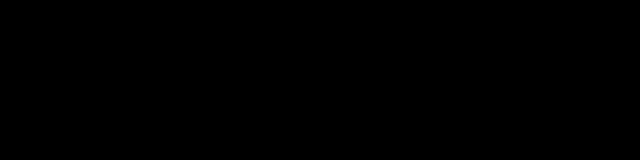
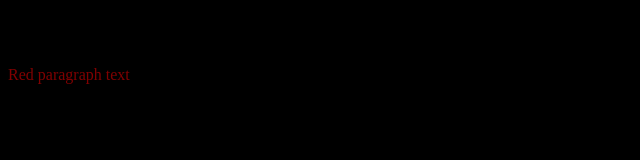
Before and after one commit to Unquietvoid/TEST, a plain HTML site: page index.html in a window 1280 px wide. Shown: the whole page, without its empty margins (0-640 px from the left). Drawn offline with Linux system fonts and the light colour scheme.

Commit message:
Update index.html

```diff
--- a/index.html
+++ b/index.html
@@ -9,7 +9,8 @@
 </head>
 
 <body style="background-color:black;">
-<FONT COLOR="RED">
+<p style="color:rgba(255,0,0,0.5);">Red paragraph text</p>
+
 
 
 <body>
```
